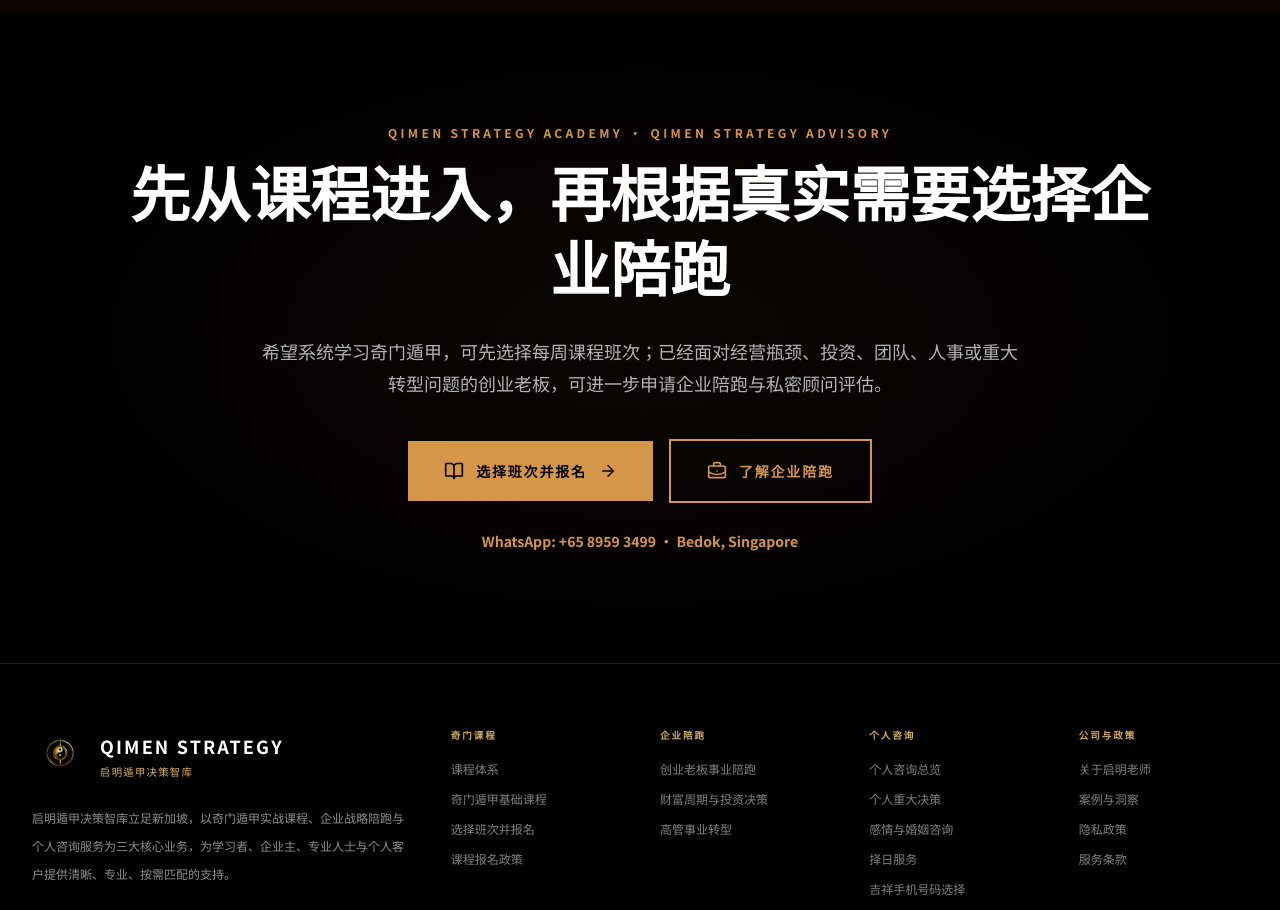
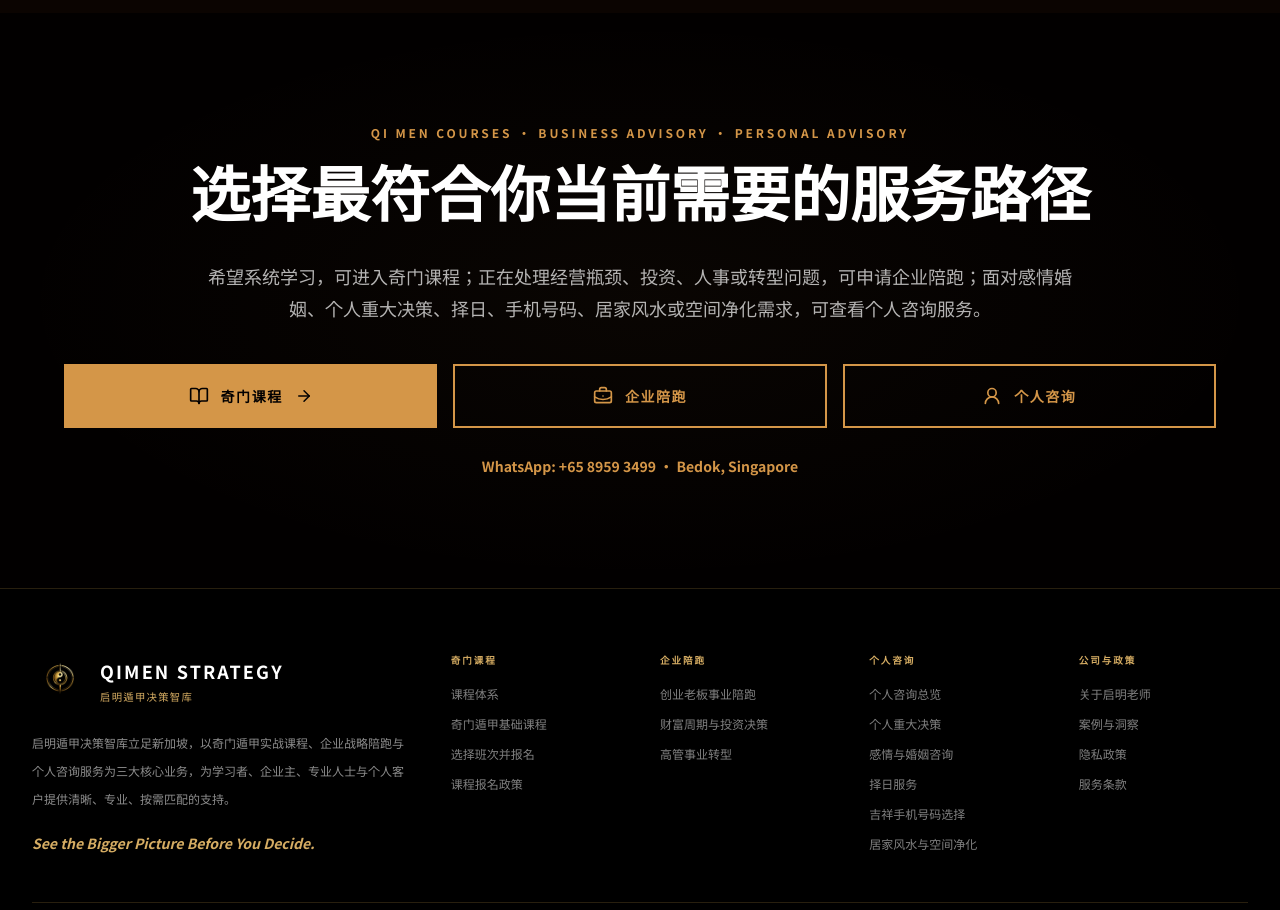
Before and after one commit to BODHIWONG/qmfeng-website, a Next.js app: page / in a window 1280 px wide. Shown: the part 7860-8770 px from the top of the page. Built offline with nearby package versions, Linux system fonts and the light colour scheme.

Commit message:
Offer three equal service pathways in final homepage call to action

```diff
--- a/components/final-cta.tsx
+++ b/components/final-cta.tsx
@@ -1,11 +1,9 @@
 "use client";
 
 import { motion } from "framer-motion";
-import { ArrowRight, BookOpen, BriefcaseBusiness } from "lucide-react";
+import { ArrowRight, BookOpen, BriefcaseBusiness, UserRound } from "lucide-react";
 import Link from "next/link";
 import { useLanguage } from "@/contexts/language-context";
-
-const COURSE_REGISTRATION_LINK = "/course-registration?course=qimen-foundation&batch=2026-09-19";
 
 export default function FinalCTA() {
   const { t } = useLanguage();
@@ -17,14 +15,14 @@ export default function FinalCTA() {
         style={{ background: "radial-gradient(ellipse at center, oklch(0.72 0.12 70 / 0.12) 0%, transparent 70%)" }}
       />
       <div className="container relative">
-        <div className="mx-auto max-w-5xl text-center">
+        <div className="mx-auto max-w-6xl text-center">
           <motion.p
             initial={{ opacity: 0, y: 16 }}
             whileInView={{ opacity: 1, y: 0 }}
             viewport={{ once: true }}
-            className="mb-5 text-xs font-bold uppercase tracking-[0.28em] text-[oklch(0.72_0.12_70)]"
+            className="mb-5 text-xs font-bold uppercase tracking-[0.24em] text-[oklch(0.72_0.12_70)]"
           >
-            Qimen Strategy Academy · Qimen Strategy Advisory
+            Qi Men Courses · Business Advisory · Personal Advisory
           </motion.p>
           <motion.h2
             initial={{ opacity: 0, y: 28 }}
@@ -33,39 +31,46 @@ export default function FinalCTA() {
             className="text-3xl font-bold leading-tight text-white sm:text-4xl md:text-6xl"
             style={{ fontFamily: "var(--font-cormorant), var(--font-noto-serif), serif" }}
           >
-            {t("先从课程进入，再根据真实需要选择企业陪跑", "Start with the Course, Then Progress into Advisory When Needed")}
+            {t("选择最符合你当前需要的服务路径", "Choose the Pathway That Matches Your Current Need")}
           </motion.h2>
           <motion.p
             initial={{ opacity: 0, y: 18 }}
             whileInView={{ opacity: 1, y: 0 }}
             viewport={{ once: true }}
-            className="mx-auto mt-6 max-w-3xl text-base leading-8 text-white/70 md:text-lg"
+            className="mx-auto mt-6 max-w-4xl text-base leading-8 text-white/70 md:text-lg"
           >
             {t(
-              "希望系统学习奇门遁甲，可先选择每周课程班次；已经面对经营瓶颈、投资、团队、人事或重大转型问题的创业老板，可进一步申请企业陪跑与私密顾问评估。",
-              "Choose a weekly course batch to build a structured Qi Men foundation. Founders already facing business bottlenecks, investment, people or major transition decisions may progress into private strategic advisory."
+              "希望系统学习，可进入奇门课程；正在处理经营瓶颈、投资、人事或转型问题，可申请企业陪跑；面对感情婚姻、个人重大决策、择日、手机号码、居家风水或空间净化需求，可查看个人咨询服务。",
+              "Choose practical Qi Men education for structured learning, business advisory for high-stakes commercial decisions, or personal advisory for relationships, important life decisions, date selection, mobile number selection, residential Feng Shui and space clearing."
             )}
           </motion.p>
           <motion.div
             initial={{ opacity: 0, y: 20 }}
             whileInView={{ opacity: 1, y: 0 }}
             viewport={{ once: true }}
-            className="mt-10 flex flex-col items-center justify-center gap-4 sm:flex-row sm:flex-wrap"
+            className="mt-10 grid gap-4 md:grid-cols-3"
           >
             <Link
-              href={COURSE_REGISTRATION_LINK}
-              className="inline-flex w-full items-center justify-center gap-3 bg-[oklch(0.72_0.12_70)] px-9 py-5 text-sm font-bold uppercase tracking-[0.13em] text-[oklch(0.06_0.02_60)] transition hover:scale-[1.02] sm:w-auto"
+              href="/courses"
+              className="inline-flex items-center justify-center gap-3 border-2 border-[oklch(0.72_0.12_70)] bg-[oklch(0.72_0.12_70)] px-7 py-5 text-sm font-bold uppercase tracking-[0.11em] text-[oklch(0.06_0.02_60)] transition hover:scale-[1.02]"
             >
               <BookOpen size={20} />
-              {t("选择班次并报名", "Select Batch & Register")}
+              {t("奇门课程", "Qi Men Courses")}
               <ArrowRight size={18} />
             </Link>
             <Link
               href="/enterprise-strategic-advisory"
-              className="inline-flex w-full items-center justify-center gap-3 border-2 border-[oklch(0.72_0.12_70)] px-9 py-5 text-sm font-bold uppercase tracking-[0.13em] text-[oklch(0.72_0.12_70)] transition hover:bg-[oklch(0.72_0.12_70)] hover:text-[oklch(0.06_0.02_60)] sm:w-auto"
+              className="inline-flex items-center justify-center gap-3 border-2 border-[oklch(0.72_0.12_70)] px-7 py-5 text-sm font-bold uppercase tracking-[0.11em] text-[oklch(0.72_0.12_70)] transition hover:bg-[oklch(0.72_0.12_70)] hover:text-[oklch(0.06_0.02_60)]"
             >
               <BriefcaseBusiness size={20} />
-              {t("了解企业陪跑", "Explore Founder Advisory")}
+              {t("企业陪跑", "Business Advisory")}
+            </Link>
+            <Link
+              href="/personal-advisory"
+              className="inline-flex items-center justify-center gap-3 border-2 border-[oklch(0.72_0.12_70)] px-7 py-5 text-sm font-bold uppercase tracking-[0.11em] text-[oklch(0.72_0.12_70)] transition hover:bg-[oklch(0.72_0.12_70)] hover:text-[oklch(0.06_0.02_60)]"
+            >
+              <UserRound size={20} />
+              {t("个人咨询", "Personal Advisory")}
             </Link>
           </motion.div>
           <p className="mt-7 text-sm font-semibold text-[oklch(0.72_0.12_70)]">WhatsApp: +65 8959 3499 · Bedok, Singapore</p>
```
